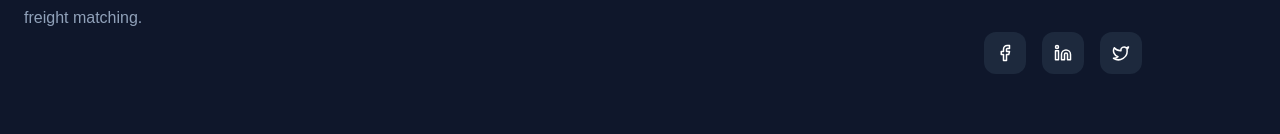
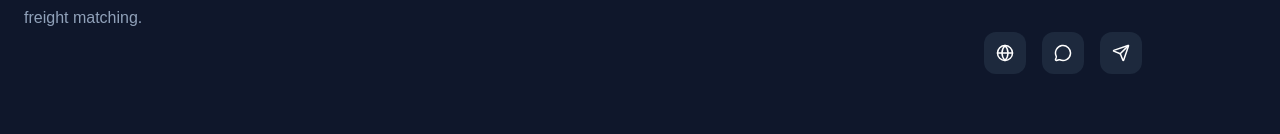
Before and after one commit to cherif-it/yobalema_mvp, a Next.js app: page / in a window 1280 px wide. Shown: the part 3212-3346 px from the top of the page. Built offline with nearby package versions, Linux system fonts and the light colour scheme.

Commit message:
add components/Footer.tsx

```diff
--- a/components/Footer.tsx
+++ b/components/Footer.tsx
@@ -1,12 +1,12 @@
 import Link from "next/link";
 import {
   Truck,
-  Facebook,
-  Linkedin,
-  Twitter,
   Mail,
   Phone,
   MapPin,
+  Globe,
+  MessageCircle,
+  Send,
 } from "lucide-react";
 
 export default function Footer() {
@@ -155,21 +155,21 @@ export default function Footer() {
                 href="#"
                 className="rounded-xl bg-slate-800 p-3 transition hover:bg-blue-600"
               >
-                <Facebook size={18} />
+                <Globe size={18} />
               </a>
 
               <a
                 href="#"
                 className="rounded-xl bg-slate-800 p-3 transition hover:bg-blue-600"
               >
-                <Linkedin size={18} />
+                <MessageCircle size={18} />
               </a>
 
               <a
                 href="#"
                 className="rounded-xl bg-slate-800 p-3 transition hover:bg-blue-600"
               >
-                <Twitter size={18} />
+                <Send size={18} />
               </a>
 
             </div>
```
